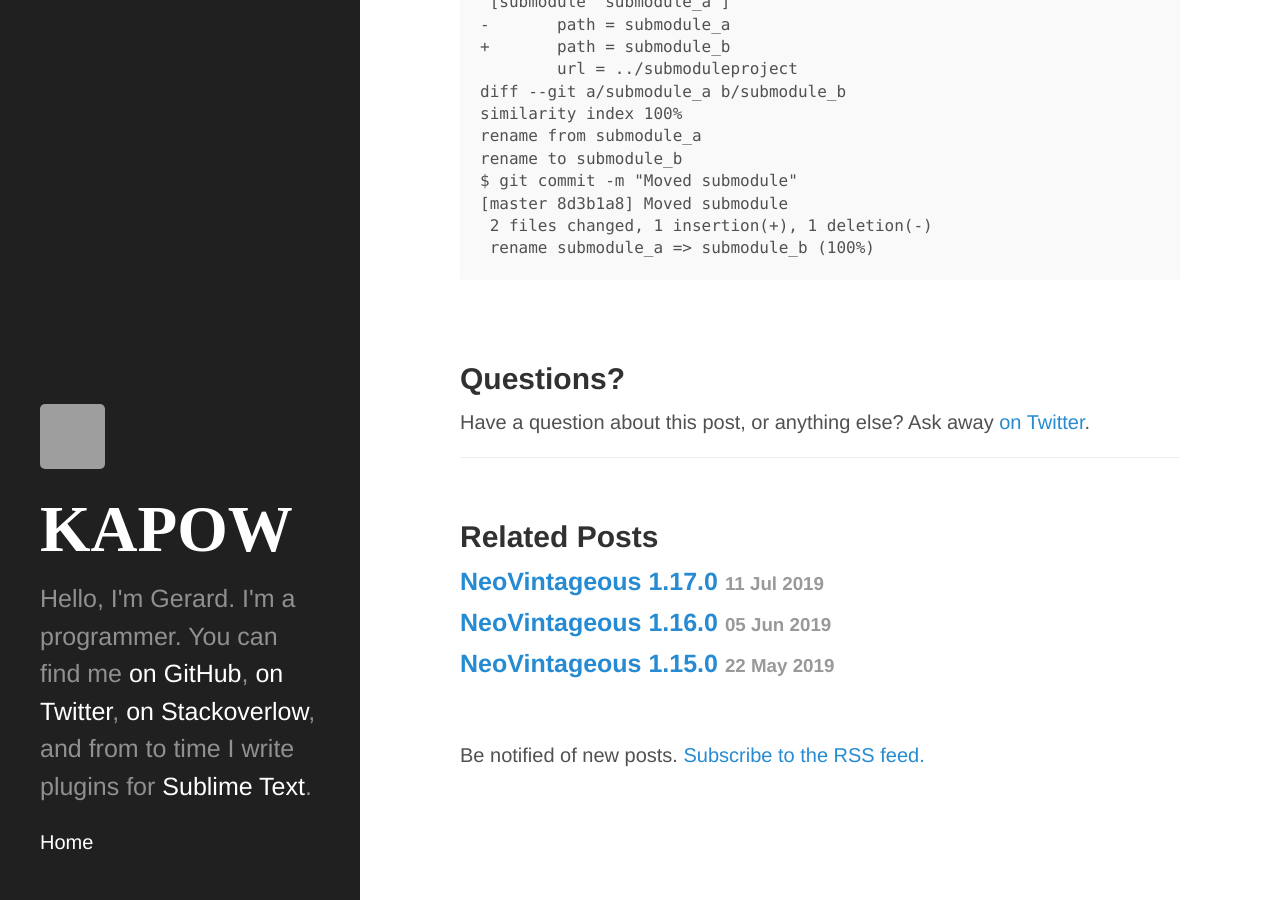
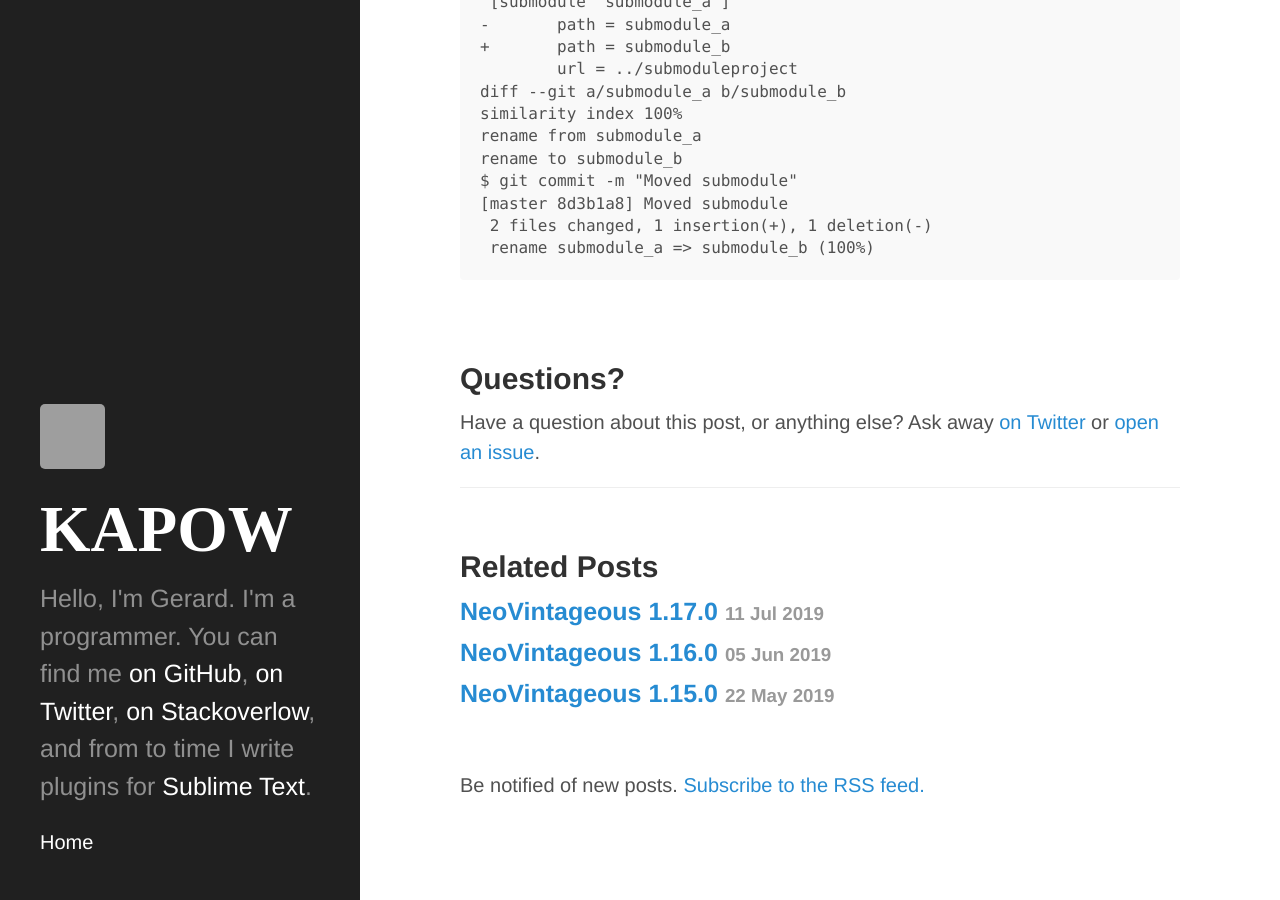
Before and after one commit to gerardroche/gerardroche.github.io, a Jekyll site: the page built from _posts/2018-02-16-renaming-git-submodules.md, in a window 1280 px wide and 900 px high, scrolled down 907 px. Built offline with Jekyll 4.4.1, drawn with Linux system fonts in a browser that asks for light colours; grey boxes are pictures that could not be loaded.

Commit message:
Open an issue

```diff
--- a/_layouts/post.html
+++ b/_layouts/post.html
@@ -12,7 +12,7 @@ layout: default
 
 <div class="questions">
   <h2>Questions?</h2>
-  <p>Have a question about this post, or anything else? Ask away <a href="https://twitter.com/{{ site.twitter.username }}" target="_blank"> on Twitter</a>.</p>
+  <p>Have a question about this post, or anything else? Ask away <a href="https://twitter.com/{{ site.twitter.username }}" target="_blank"> on Twitter</a> or <a href="https://github.com/gerardroche/gerardroche.github.io/issues">open an issue</a>.</p>
 </div>
 
 <div class="related">
```
